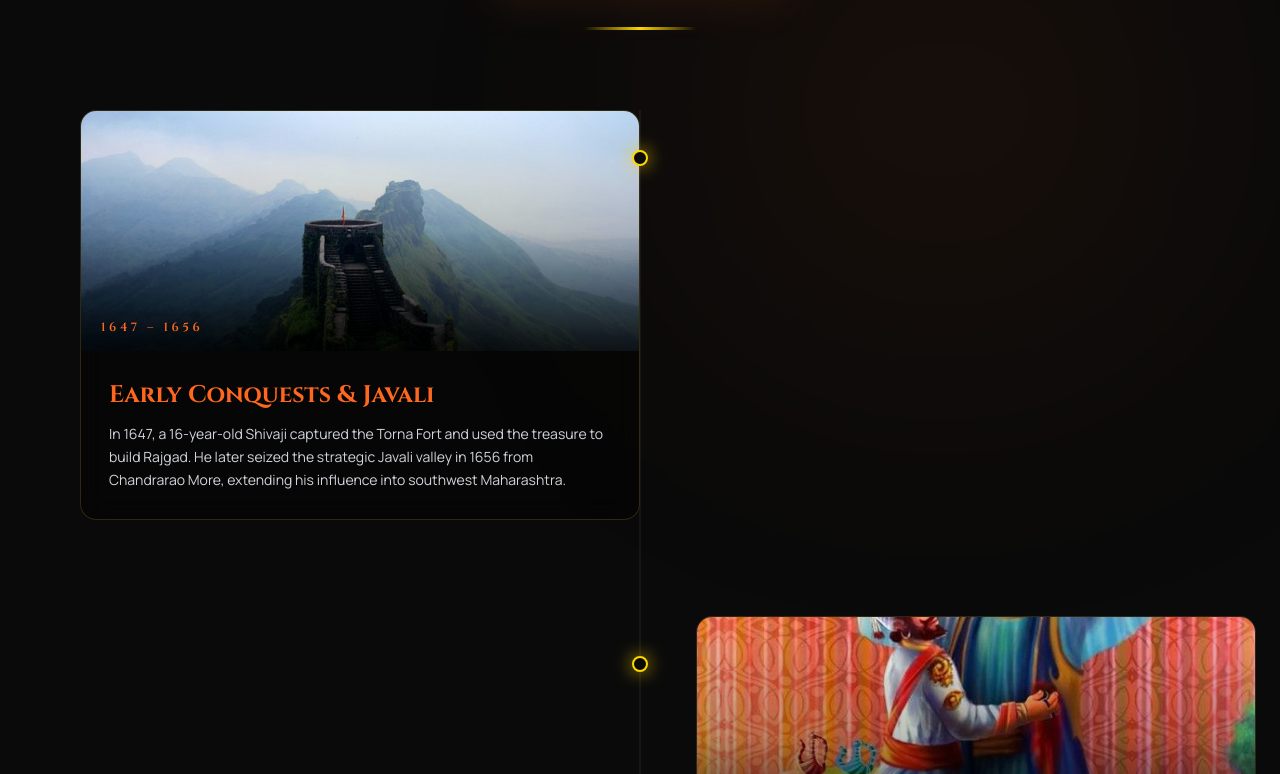
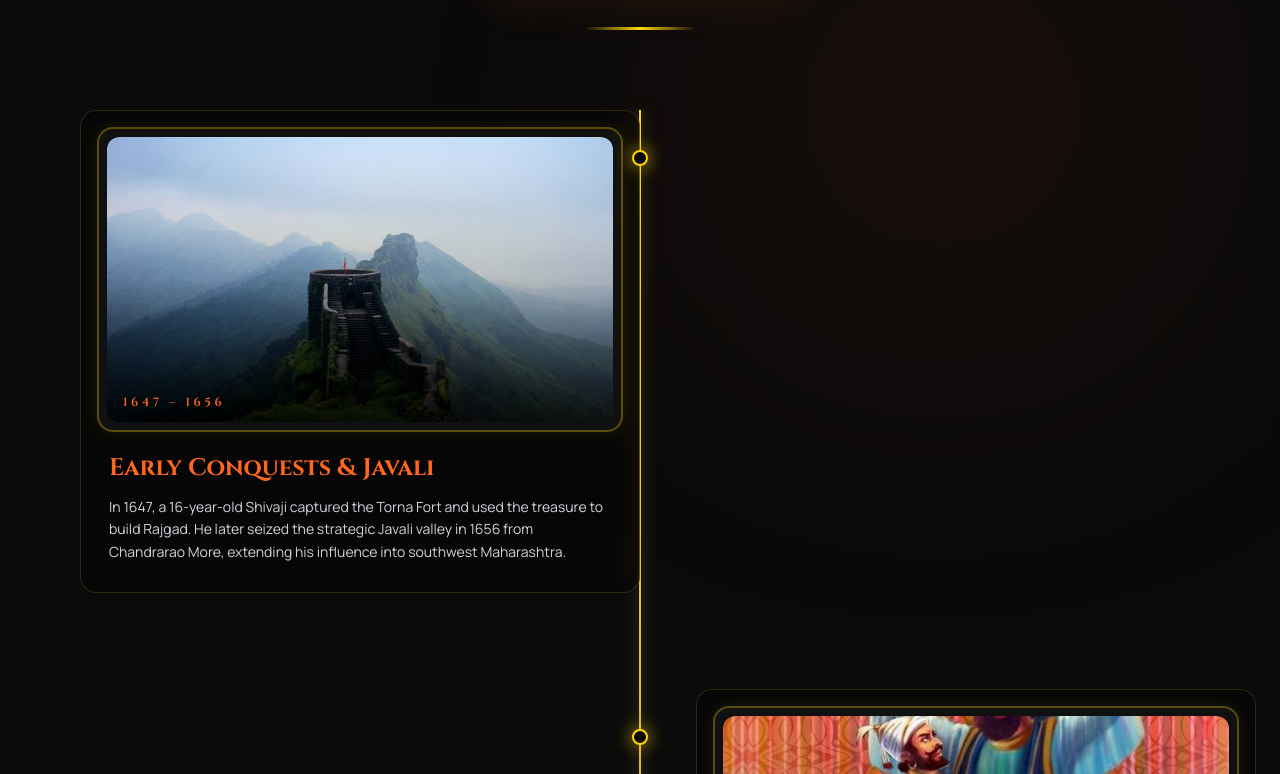
Before and after one commit to girishlade111/shivbhakt, a Next.js app: page / in a window 1280 px wide. Shown: the part 2406-3180 px from the top of the page. Built offline with nearby package versions, Linux system fonts and the light colour scheme.

Commit message:
feat: add BijapurConflict timeline component with animated scroll-linked progress

```diff
--- a/components/BijapurConflict.tsx
+++ b/components/BijapurConflict.tsx
@@ -1,9 +1,14 @@
 "use client";
 
 import Image from "next/image";
-import { useEffect, useRef } from "react";
-import gsap from "gsap";
-import { ScrollTrigger } from "gsap/ScrollTrigger";
+import { useRef } from "react";
+import {
+  motion,
+  useReducedMotion,
+  useScroll,
+  useTransform,
+} from "framer-motion";
+import RoyalFrame from "@/components/RoyalFrame";
 
 interface TimelineEvent {
   readonly period: string;
@@ -45,76 +50,58 @@ function TimelineCard({
   readonly onRight: boolean;
 }) {
   return (
-    <div
-      data-aos={onRight ? "fade-left" : "fade-right"}
-      data-aos-duration="800"
-      className="group relative overflow-hidden rounded-2xl border border-gold/20 bg-black/40 backdrop-blur-md transition-all duration-300 ease-out hover:-translate-y-1 hover:scale-[1.02] hover:border-gold/60 hover:shadow-[0_0_45px_rgba(212,175,55,0.3)]"
+    <motion.article
+      initial={{ opacity: 0, x: onRight ? 60 : -60 }}
+      whileInView={{ opacity: 1, x: 0 }}
+      viewport={{ once: true, amount: 0.2 }}
+      transition={{ duration: 0.65, ease: "easeOut" }}
+      className="group relative overflow-hidden rounded-2xl border border-gold/20 bg-black/40 backdrop-blur-md transition-[border-color,box-shadow,transform] duration-300 ease-out hover:-translate-y-1 hover:scale-[1.02] hover:border-gold/60 hover:shadow-[0_0_45px_rgba(212,175,55,0.3)]"
     >
       {/* Card artwork */}
-      <div className="relative h-52 overflow-hidden sm:h-60">
+      <RoyalFrame className="m-4 mb-0">
+        <div className="relative w-full aspect-video overflow-hidden rounded-xl">
           <Image
             src={event.image}
             alt={event.alt}
             fill
-          sizes="(max-width: 1024px) 100vw, 42vw"
-          className="object-cover object-center transition-transform duration-500 ease-out group-hover:scale-110"
+            sizes="(max-width: 768px) 100vw, 50vw"
+            className="object-cover rounded-xl transition-transform duration-500 ease-out group-hover:scale-110"
           />
           <div
             aria-hidden
             className="absolute inset-0 bg-gradient-to-t from-black/85 via-black/25 to-transparent"
           />
-        <p className="absolute bottom-4 left-5 font-display text-xs font-semibold uppercase tracking-[0.3em] text-kesari drop-shadow-[0_2px_8px_rgba(0,0,0,0.8)]">
+          <p className="absolute bottom-3 left-4 font-display text-xs font-semibold uppercase tracking-[0.3em] text-kesari drop-shadow-[0_2px_8px_rgba(0,0,0,0.8)]">
             {event.period}
           </p>
         </div>
+      </RoyalFrame>
 
       {/* Card body */}
-      <div className="space-y-3 p-6 sm:p-7">
+      <div className="space-y-3 p-6 pt-5 sm:p-7 sm:pt-5">
         <h3 className="font-display text-xl font-bold text-kesari sm:text-2xl">
           {event.title}
         </h3>
         <p className="text-sm leading-relaxed text-gray-300">{event.text}</p>
       </div>
-    </div>
+    </motion.article>
   );
 }
 
 export default function BijapurConflict() {
-  const sectionRef = useRef<HTMLElement>(null);
+  const timelineRef = useRef<HTMLDivElement>(null);
+  const reduceMotion = useReducedMotion();
 
-  useEffect(() => {
-    gsap.registerPlugin(ScrollTrigger);
-
-    const ctx = gsap.context(() => {
-      if (window.matchMedia("(prefers-reduced-motion: reduce)").matches) {
-        gsap.set("[data-line-fill]", { scaleY: 1 });
-        return;
-      }
-
-      /* Gold line draws itself downward as the user scrolls */
-      gsap.fromTo(
-        "[data-line-fill]",
-        { scaleY: 0 },
-        {
-          scaleY: 1,
-          ease: "none",
-          scrollTrigger: {
-            trigger: "[data-timeline]",
-            start: "top 70%",
-            end: "bottom 65%",
-            scrub: 0.6,
-          },
-        }
-      );
-    }, sectionRef);
-
-    return () => ctx.revert();
-  }, []);
+  /* Scroll-linked line drawing (replaces GSAP ScrollTrigger scrub) */
+  const { scrollYProgress } = useScroll({
+    target: timelineRef,
+    offset: ["start 75%", "end 55%"],
+  });
+  const lineScaleY = useTransform(scrollYProgress, [0, 1], [reduceMotion ? 1 : 0, 1]);
 
   return (
     <section
       id="bijapur-conflict"
-      ref={sectionRef}
       aria-labelledby="bijapur-heading"
       className="relative overflow-hidden bg-night py-24 sm:py-28"
     >
@@ -126,7 +113,13 @@ export default function BijapurConflict() {
 
       <div className="relative mx-auto max-w-7xl px-6">
         {/* Section heading */}
-        <header data-aos="fade-up" className="mx-auto mb-20 max-w-2xl text-center">
+        <motion.header
+          initial={{ opacity: 0, y: 50 }}
+          whileInView={{ opacity: 1, y: 0 }}
+          viewport={{ once: true, amount: 0.2 }}
+          transition={{ duration: 0.6, ease: "easeOut" }}
+          className="mx-auto mb-20 max-w-2xl text-center"
+        >
           <p className="mb-3 text-xs font-semibold uppercase tracking-[0.4em] text-gold">
             Chapter 02
           </p>
@@ -140,19 +133,19 @@ export default function BijapurConflict() {
             aria-hidden
             className="mx-auto mt-5 block h-[3px] w-28 rounded-full bg-gradient-to-r from-transparent via-brightgold to-transparent"
           />
-        </header>
+        </motion.header>
 
         {/* Vertical timeline */}
-        <div data-timeline className="relative">
+        <div ref={timelineRef} data-timeline className="relative">
           {/* Line track */}
           <div
             aria-hidden
             className="absolute bottom-0 left-4 top-0 w-px -translate-x-1/2 bg-white/10 lg:left-1/2"
           />
-          {/* Glowing gold fill (GSAP-scrubbed) */}
-          <div
+          {/* Glowing gold fill (scroll-scrubbed) */}
+          <motion.div
             aria-hidden
-            data-line-fill
+            style={{ scaleY: lineScaleY }}
             className="absolute bottom-0 left-4 top-0 w-[2px] origin-top -translate-x-1/2 bg-gradient-to-b from-brightgold via-gold to-kesari shadow-[0_0_16px_rgba(212,175,55,0.7)] will-change-transform lg:left-1/2"
           />
 
```
Lines whose indentation alone changed are shown as unchanged.
